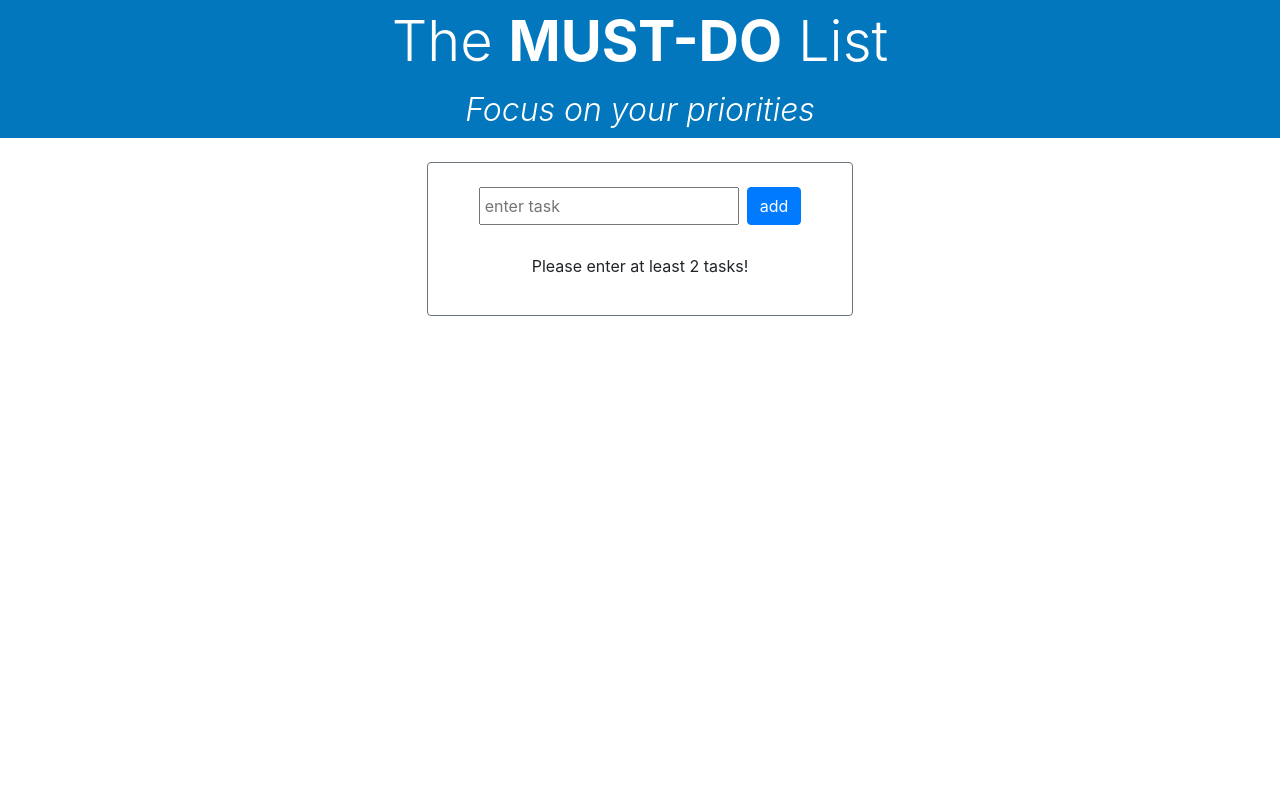
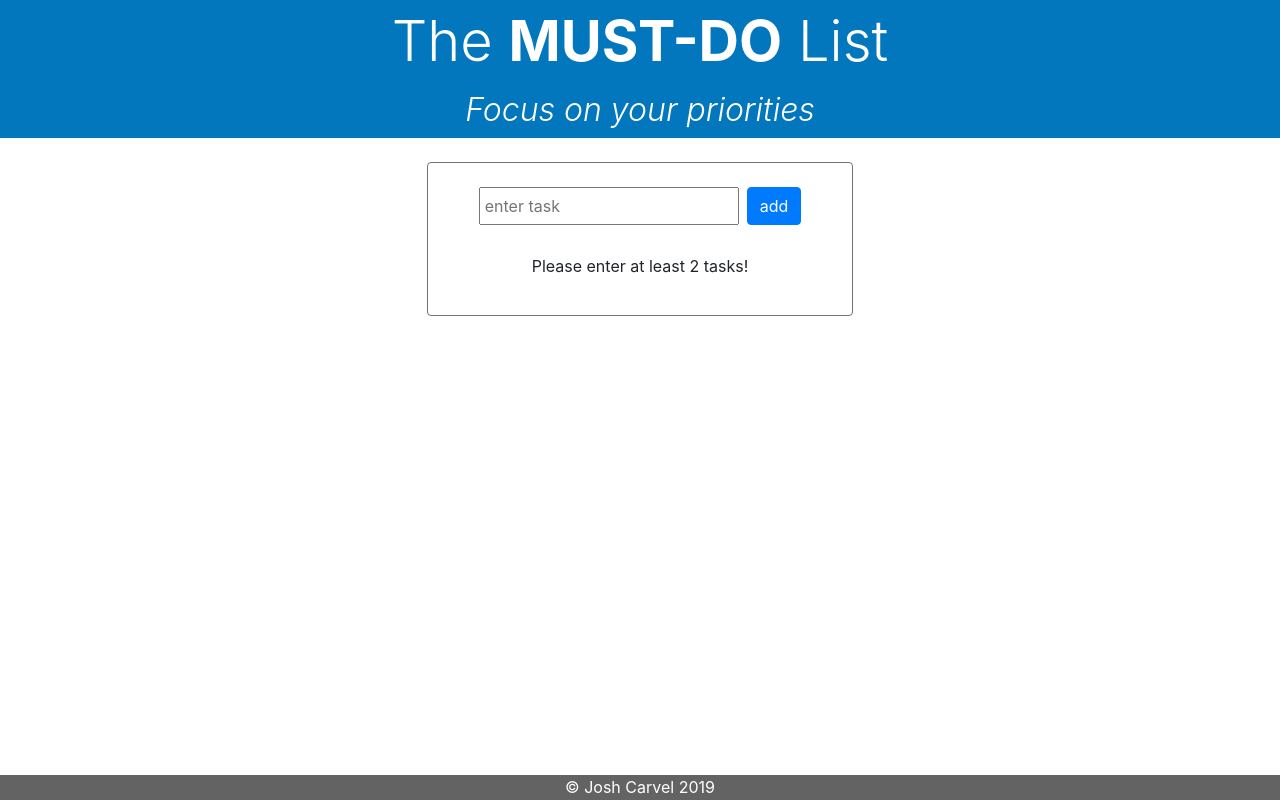
Before and after one commit to joshcarvel/must-do-list, a React (Create React App) app: page / in a window 1280 px wide. Built offline with nearby package versions, Linux system fonts and the light colour scheme.

Commit message:
added footer

```diff
--- a/src/App.css
+++ b/src/App.css
@@ -36,3 +36,14 @@ header {
     font-size: 1.5rem;
   }
 }
+
+footer {
+  background-color: rgb(99, 99, 99);
+  width: 100%;
+  text-align: center;
+  color: white;
+  position: absolute;
+  left: 0;
+  bottom: 0;
+  height: 25px;
+}
--- a/src/App.js
+++ b/src/App.js
@@ -124,6 +124,7 @@ class App extends Component {
             />
           </DragDropContext>
         </main>
+        <footer>&copy; Josh Carvel 2019</footer>
       </div>
     );
   }
--- a/src/index.css
+++ b/src/index.css
@@ -1,3 +1,8 @@
+html {
+  position: relative;
+  min-height: 100%;
+}
+
 body {
-  margin: 0;
+  margin: 0 0 75px;
 }
```
